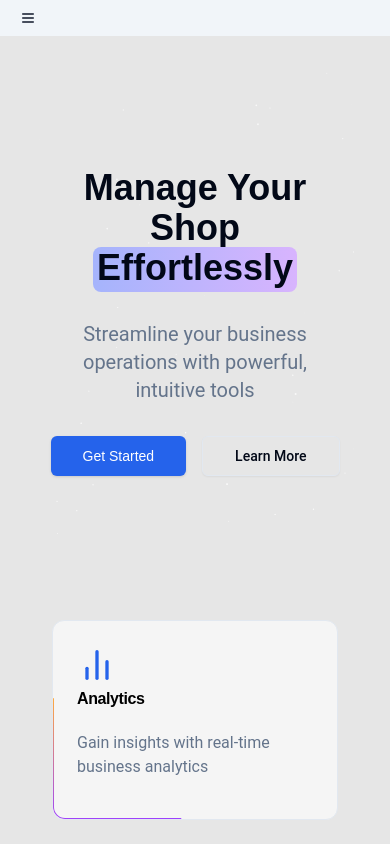
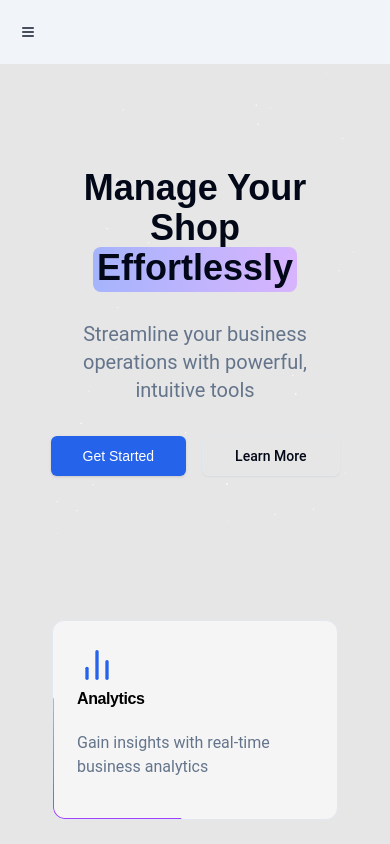
Before and after one commit to NOBERT167/ShopYangu, a Next.js app: page / in a window 390 px wide. Shown: the top 844 px of the page. Built offline with nearby package versions, Linux system fonts and the light colour scheme.

Commit message:
added padding around mobile menu

```diff
--- a/app/Components/SidebarMobile.tsx
+++ b/app/Components/SidebarMobile.tsx
@@ -34,7 +34,7 @@ const SidebarMobile = () => {
     <Sheet>
       <SheetTrigger asChild>
         <Button
-          className="fixed z-50 flex justify-start top-0 pl-5 left-0 w-full rounded-none bg-white dark:bg-slate-700"
+          className="fixed z-50 flex justify-start top-0 py-8 pl-5 left-0 w-full rounded-none bg-white dark:bg-slate-700"
           size="icon"
           variant="ghost"
         >
```
